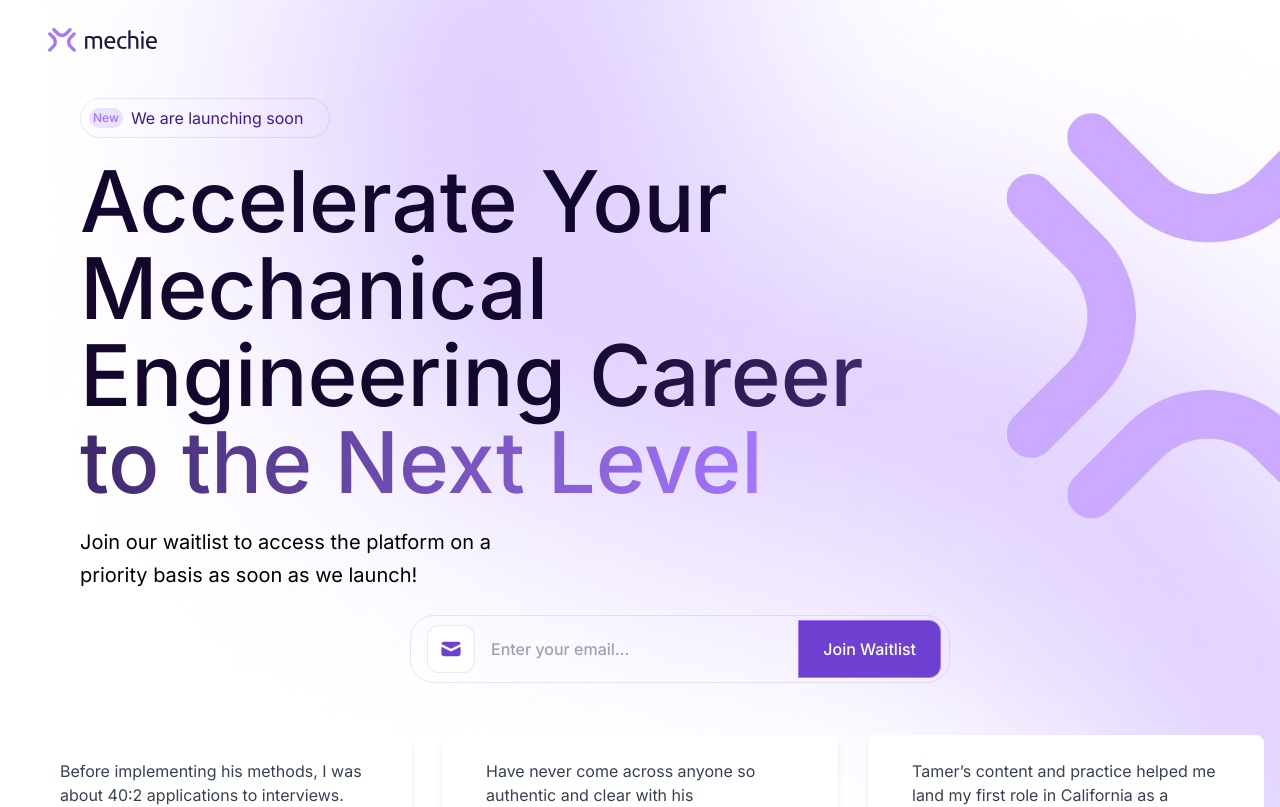
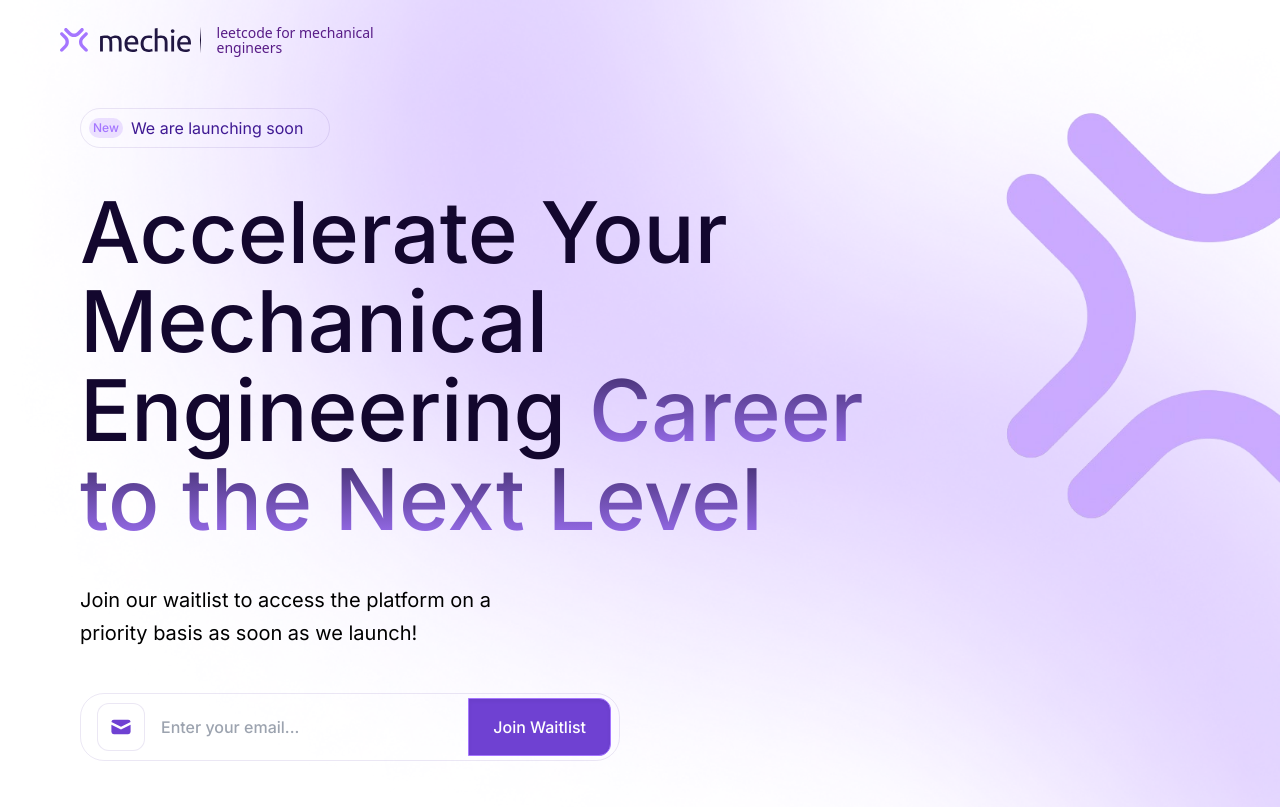
Before and after one commit to Mechie-io/mechie-pre-launch-page, a Next.js app in the folder mechie-pre-launch/: page / in a window 1280 px wide. Shown: the top 807 px of the page. Built offline with nearby package versions, Linux system fonts and the light colour scheme.

Commit message:
final commit before working on backend

```diff
--- a/mechie-pre-launch/package.json
+++ b/mechie-pre-launch/package.json
@@ -10,6 +10,7 @@
   },
   "dependencies": {
     "@heroicons/react": "^1.0.6",
+    "firebase": "^10.13.0",
     "next": "14.2.5",
     "react": "^18",
     "react-dom": "^18",
--- a/mechie-pre-launch/src/app/components/Header.tsx
+++ b/mechie-pre-launch/src/app/components/Header.tsx
@@ -1,43 +1,31 @@
-import React, {useState, useEffect} from "react";
-import { FunctionComponent } from 'react';
-
-import logo from "../Image/Group 2.svg"
-import companyName from "../Image/mechie.svg"
-import Image from "next/image"
-const Header:FunctionComponent = () => {
+import React, { FunctionComponent } from "react";
+import Image from "next/image";
+import logo from "../Image/Group 2.svg";
+import companyName from "../Image/mechie.svg";
+import line from "../Image/line.png"
+const Header: FunctionComponent = () => {
     return (
-        <nav className="w-full relative border-[#f9fafb] border-b-1 border-solid box-border h-20 overflow-hidden shrink-0 py-2 px-12  flex flex-row items-center justify-canter text-left text-sm text-[#09090b] font-roboto">
-            <div className="flex-1 flex flex-row items-start justify-between max-w-[1344px]">
-                <div className="self-stretch flex flex-row items-center justify-start gap-5">
-                    <div className="self-stretch flex flex-col items-start justify-center py-0 pl-0 pr-6 box-border min-w-[141.33px]">
-                        <div className="w-[109.5px] relative h-6">
-                            <Image src={logo} alt ="logo" className="absolute h-full w-[25.84%] top-[0%] right-[74.16%] bottom-[0%] left-[0%] max-w-full overflow-hidden max-h-full"/>
-                            <Image src={companyName} alt="company name" className="absolute h-[79.58%] w-[65.94%] top-[9.98%] right-[0.02%] bottom-[10.43%] left-[34.05%] max-w-full overflow-hidden max-h-full"/>
-
+        <nav className="mr-1 w-full relative border-[#f9fafb] border-b-1 border-solid box-border h-20 overflow-hidden shrink-0 py-2 md:px-12 px-6 flex items-center justify-start text-left text-sm text-[#09090b] font-roboto">
+            <div className="flex items-center ">
+                <Image src={logo} alt="logo" className="h-6 w-auto mx-3" />
+                <Image src={companyName} alt="company name" className="h-6 w-auto" />
             </div>
-
+            <div className="flex items-center mr-2 ">
+                <Image src={line} alt="line" className="h-7 w-auto mx-2" />
             </div>
-
+            <div className="flex items-center mr-2">
+                <div className="text-sm font-normal text-purple-900 font-sans w-26" style={{ lineHeight: '1.1' }}>
+                    leetcode for mechanical <br /> engineers
                 </div>
-
-                <div className="flex flex-row items-center justify-start gap-5">
-
-                    {/* <div className="h-11 px-5 py-2 bg-[#6f41d2] hover:bg-[#a576ff]  rounded-xl shadow-inner border border-[#a576ff] flex items-center justify-center">
+                {/* Uncomment the following block if you want to add a button */}
+                {/* <div className="h-11 px-5 py-2 bg-[#6f41d2] hover:bg-[#a576ff] rounded-xl shadow-inner border border-[#a576ff] flex items-center justify-center ml-5">
                     <div className="relative leading-[20px] font-medium text-white text-sm font-['Inter'] text-center">
                         Join Waitlist
                     </div>
-
                 </div> */}
-
             </div>
-
-            </div>
-
         </nav>
     );
 };
 
-
-
-
-export default Header
+export default Header;
--- a/mechie-pre-launch/src/app/globals.css
+++ b/mechie-pre-launch/src/app/globals.css
@@ -9,10 +9,19 @@
   display: none;
 }
 
-.gradient-text {
+/* .gradient-text {
   background: linear-gradient(90deg, #13072E 0%, #A576FF 100%);
   -webkit-background-clip: text;
   -webkit-text-fill-color: transparent;
+} */
+
+
+.gradient-text {
+  background: linear-gradient(to bottom, #392861 0%, #A576FF 100%); /* Customize your gradient colors */
+  -webkit-background-clip: text;
+  -webkit-text-fill-color: transparent;
+  background-clip: text;
+  text-fill-color: transparent;
 }
 /* :root {
   --foreground-rgb: 0, 0, 0;
--- a/mechie-pre-launch/src/app/page.tsx
+++ b/mechie-pre-launch/src/app/page.tsx
@@ -10,16 +10,17 @@ export default function Home() {
   return (
     <div className="">
 
-      <div className="md:ml-20 ml-2 sm:ml-4 my-2 ">
+      <div className="md:ml-20 ml-4 sm:ml-4 my-2 ">
         <div className="flex ">
 
         <div className="w-full ">
-          <LaunchSoon />
-          <div className="my-5 h-auto text-[#13072e] text-[50px] sm:text-[60px] sm:leading-[64px] md:text-[85px] md:leading-[87px] font-medium font-['Inter'] leading-[54px]">
+          <div className="md:mt-5"><LaunchSoon /></div>
+
+          <div className="my-5 md:my-10 h-auto text-[#13072e] text-[50px] sm:text-[60px] sm:leading-[64px] md:text-[85px] md:leading-[89px] font-medium font-['Inter'] leading-[54px]">
             Accelerate Your Mechanical Engineering
             <span className="font-medium font-['Inter'] gradient-text"> Career to the Next Level</span>
           </div>
-          <div className=" md:w-[460px] mr-12 sm:text-[20px] text-[15px] font-normal font-['Inter'] leading-relaxed my-5">
+          <div className=" md:w-[460px] mr-12 sm:text-[20px] text-[15px] font-normal font-['Inter'] leading-relaxed my-5 md:my-10">
           Join our waitlist to access the platform on a priority basis as soon as we launch!
           </div>
           {/* <Email></Email> */}
@@ -55,7 +56,7 @@ export default function Home() {
 
 
         </div>
-        <div className="flex justify-center sm:flex  mb-12 ">
+        <div className="flex justify-center lg:justify-start sm:flex  mb-12 ">
           <Email ></Email>
         </div>
         {/* <TestimonialCarousel></TestimonialCarousel> */}
```
Also changed, not shown: mechie-pre-launch/src/app/Image/line.png (added), 1 other file (tests, documents, lock files or other folders). Lines whose indentation alone changed are shown as unchanged.
